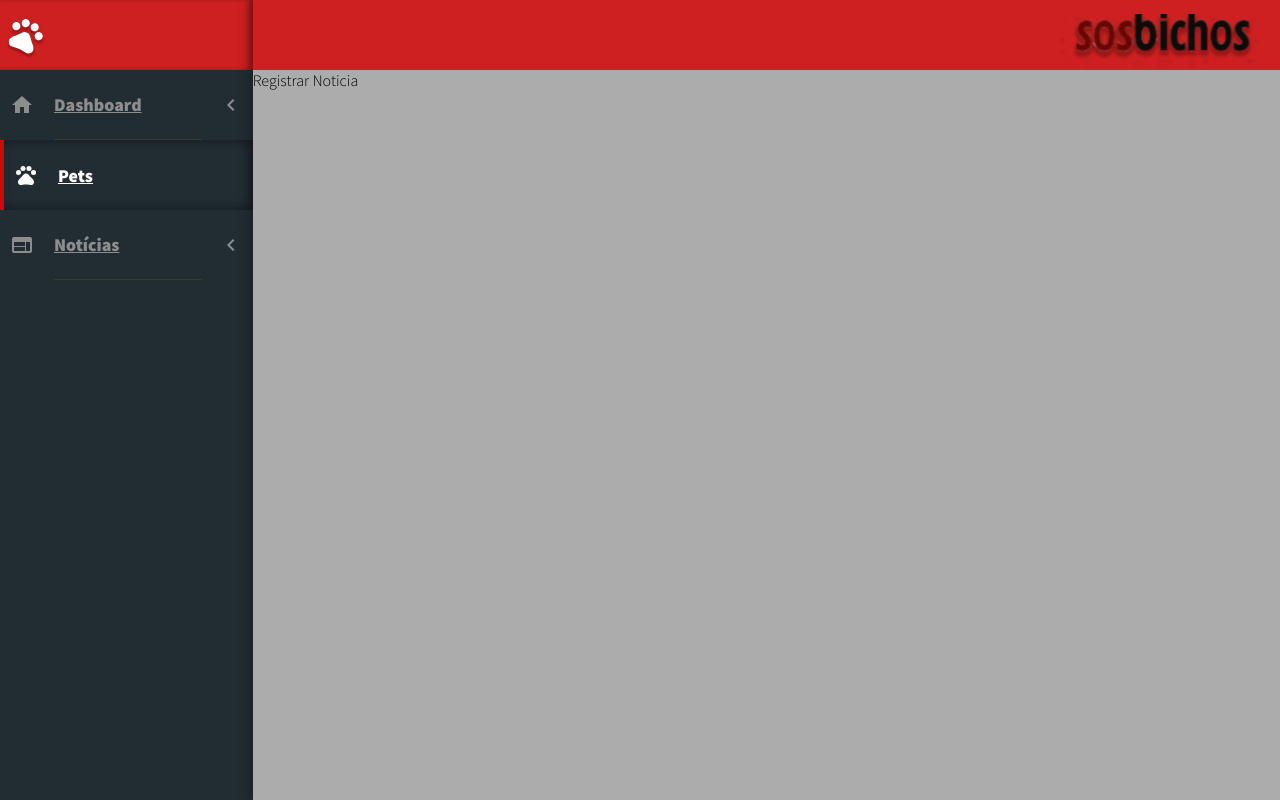
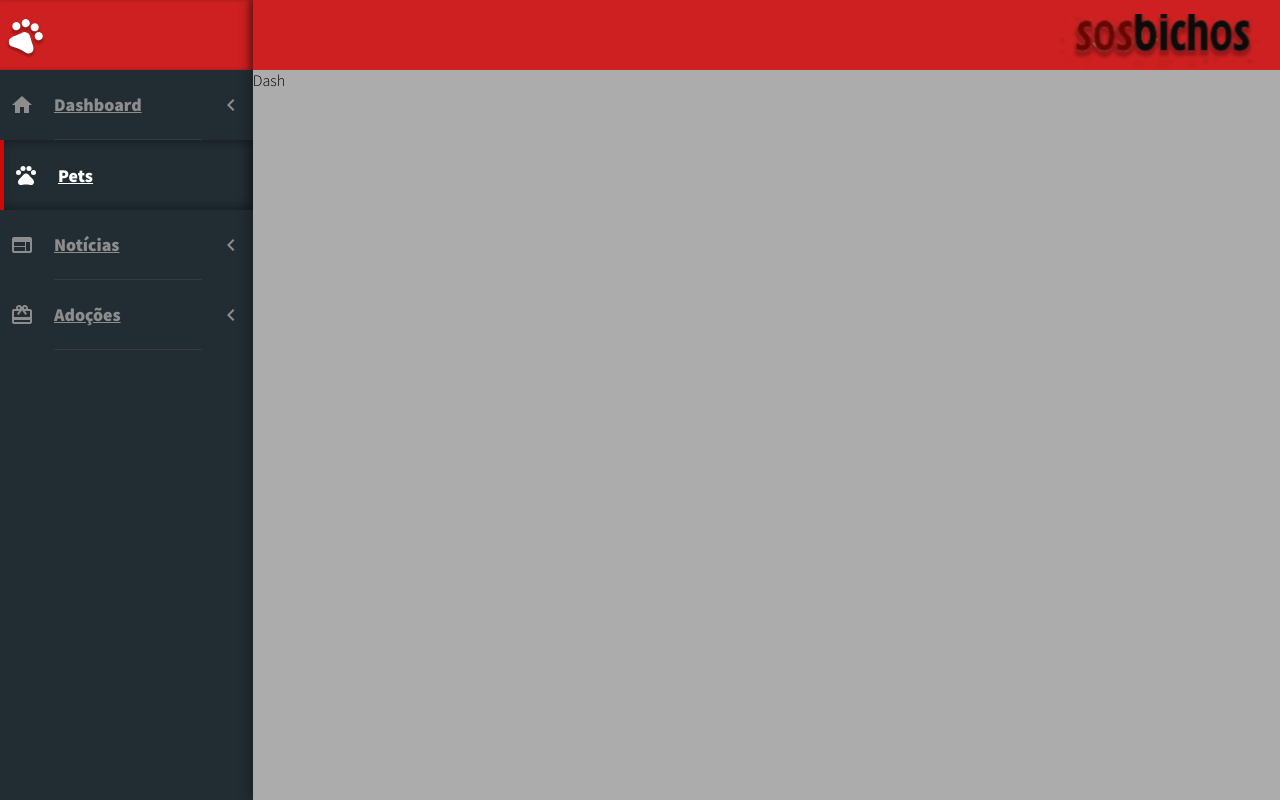
Before and after one commit to Lucashfonseca123/sosBichosFrontEnd, a React (Create React App) app: page /dashboard in a window 1280 px wide. Built offline with nearby package versions, Linux system fonts and the light colour scheme.

Commit message:
Update: Dashboard - navegaçao entre os boards

```diff
--- a/src/features/dashboard/index.tsx
+++ b/src/features/dashboard/index.tsx
@@ -1,6 +1,6 @@
 import React from 'react';
-import { MdHome, MdPets, MdWeb } from 'react-icons/md';
-import { Switch, Route } from 'react-router-dom';
+import { MdHome, MdPets, MdWeb, MdCardGiftcard } from 'react-icons/md';
+import { Switch, Route, BrowserRouter } from 'react-router-dom';
 import { Container, Content, Board } from './styles';
 import { SideBar, Header, SideBarOption } from '../../components';
 import RegisterPet from './screens/Pets/RegisterPet';
@@ -10,6 +10,7 @@ import Dash from './screens/Dash';
 const Dashboard: React.FC = () => {
   return (
     <Container>
+      <BrowserRouter>
         <SideBar>
           <SideBarOption
             key="dashboard"
@@ -18,7 +19,18 @@ const Dashboard: React.FC = () => {
             title="Dashboard"
           />
           <SideBarOption key="pets" path="/pets" icon={MdPets} title="Pets" />
-        <SideBarOption key="news" path="/news" icon={MdWeb} title="Notícias" />
+          <SideBarOption
+            key="news"
+            path="/news"
+            icon={MdWeb}
+            title="Notícias"
+          />
+          <SideBarOption
+            key="adoptions"
+            path="/adoptions"
+            icon={MdCardGiftcard}
+            title="Adoções"
+          />
         </SideBar>
         <Board>
           <Header />
@@ -30,6 +42,7 @@ const Dashboard: React.FC = () => {
             </Switch>
           </Content>
         </Board>
+      </BrowserRouter>
     </Container>
   );
 };
--- a/src/features/dashboard/screens/Dash/index.tsx
+++ b/src/features/dashboard/screens/Dash/index.tsx
@@ -4,7 +4,7 @@ import { Container } from './styles';
 const Dash: React.FC = () => {
   return (
     <Container>
-      <p>Registrar Noticia</p>
+      <p>Dash</p>
     </Container>
   );
 };
```
Lines whose indentation alone changed are shown as unchanged.
